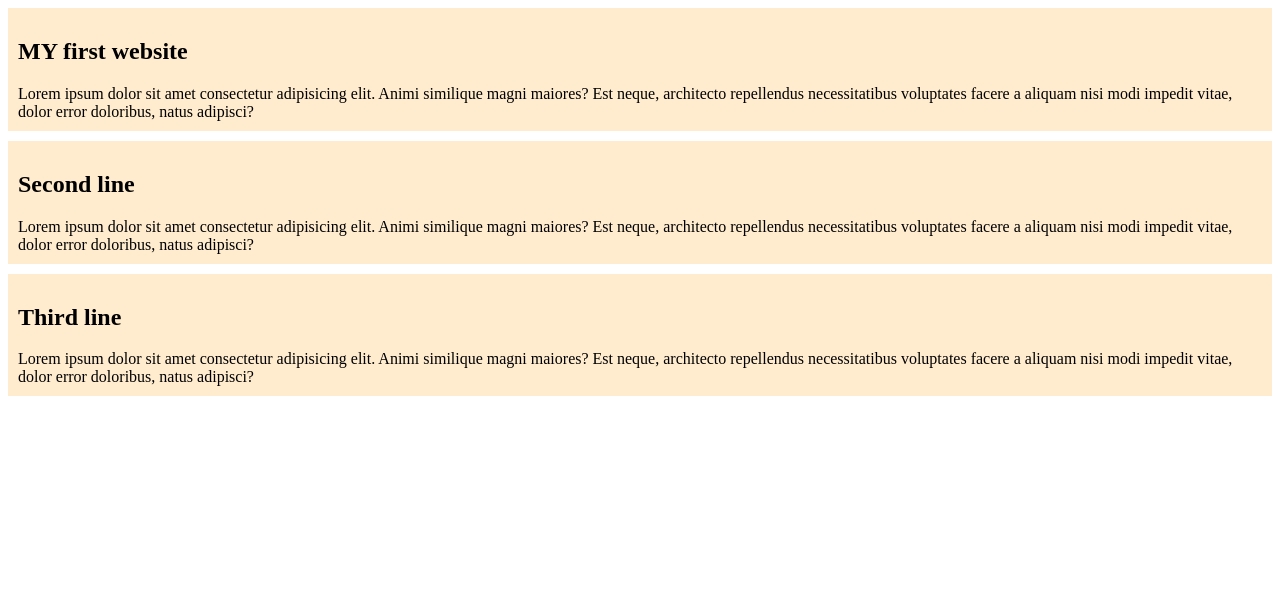
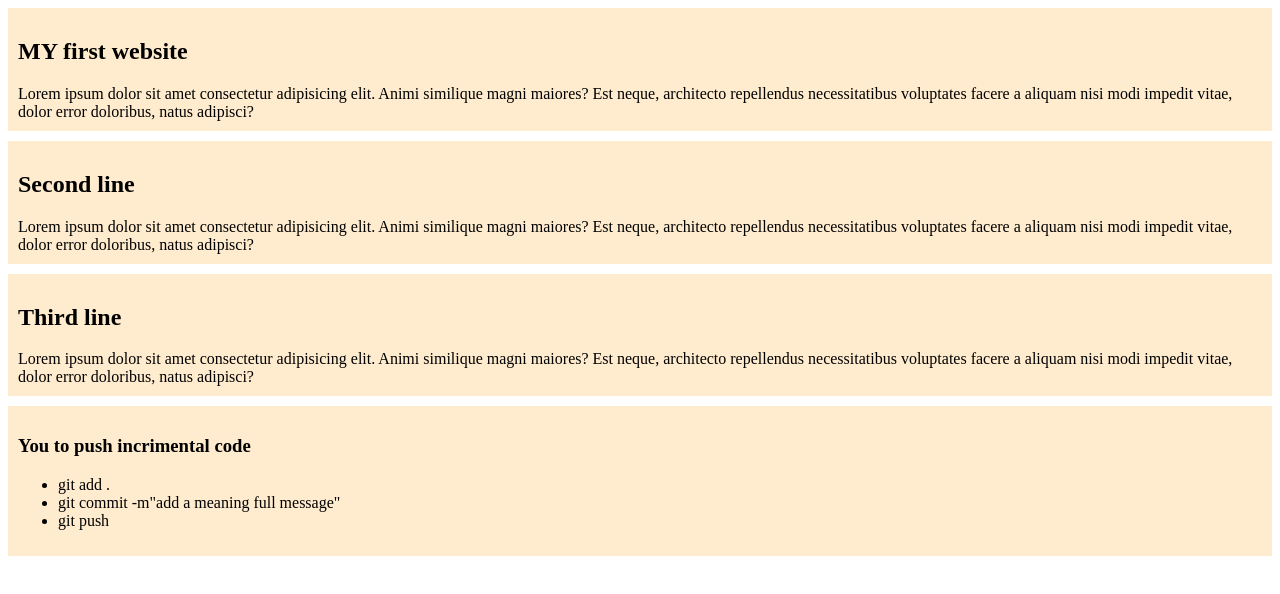
Before and after one commit to bunnydas3-droid/my-first-github-report, a plain HTML site: page index.html in a window 1280 px wide. Drawn offline with Linux system fonts and the light colour scheme.

Commit message:
fourth commit

```diff
--- a/index.html
+++ b/index.html
@@ -11,6 +11,14 @@
    <div><h2>Second line</h2>
    Lorem ipsum dolor sit amet consectetur adipisicing elit. Animi similique magni maiores? Est neque, architecto repellendus necessitatibus voluptates facere a aliquam nisi modi impedit vitae, dolor error doloribus, natus adipisci?</div>
   <div><H2>Third line</H2> Lorem ipsum dolor sit amet consectetur adipisicing elit. Animi similique magni maiores? Est neque, architecto repellendus necessitatibus voluptates facere a aliquam nisi modi impedit vitae, dolor error doloribus, natus adipisci?</div>
+  <div>
+    <h3>You to push incrimental code</h3>
+    <ul>
+        <li> git add .</li>
+        <li> git commit -m"add a meaning full message"</li>
+        <li> git push</li>
+    </ul>
+  </div>
 
 
 </body>
```
